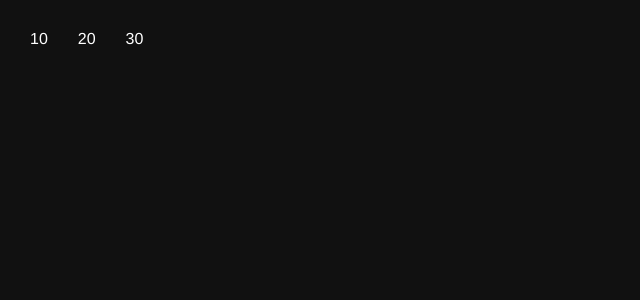
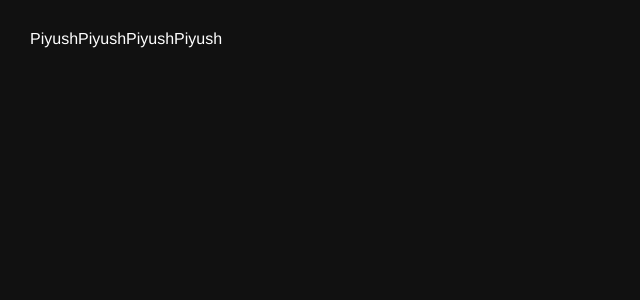
Before and after one commit to PiyushMishraX/ReactJS, a React (Vite) app in the folder cards-04/: page / in a window 1280 px wide. Shown: the top 300 px of the page, without its empty margins (0-640 px from the left). Built offline with nearby package versions, Linux system fonts and the light colour scheme.

Commit message:
arr.map for components

```diff
--- a/cards-04/src/App.jsx
+++ b/cards-04/src/App.jsx
@@ -99,13 +99,28 @@ import User from "./components/User";
 // };
 
 // data passing through arr
+// const App = () => {
+//   const arr = [10,20,30,40]
+//   return (
+//     <div className="parent">
+//       <User name={arr[0]}/>
+//       <User name={arr[1]}/>
+//       <User name={arr[2]}/>
+//     </div>
+//   );
+// };
+
+// arr .map
+
 const App = () => {
   const arr = [10,20,30,40]
   return (
     <div className="parent">
-      <User name={arr[0]}/>
-      <User name={arr[1]}/>
-      <User name={arr[2]}/>
+      {arr.map(function () {
+        // return 'hello' // return what is written inside to the parent as a value // writes 4 times
+        // return 10
+        return 'Piyush'
+      })}
     </div>
   );
 };
@@ -113,4 +128,5 @@ const App = () => {
 
 
 
+
 export default App;
--- a/cards-04/src/index.css
+++ b/cards-04/src/index.css
@@ -3,7 +3,7 @@
   padding: 0;
   box-sizing: border-box;
   font-family: "helvetica neue";
-  /* color: #fff; */
+  color: #fff;
 }
 
 html,
```
